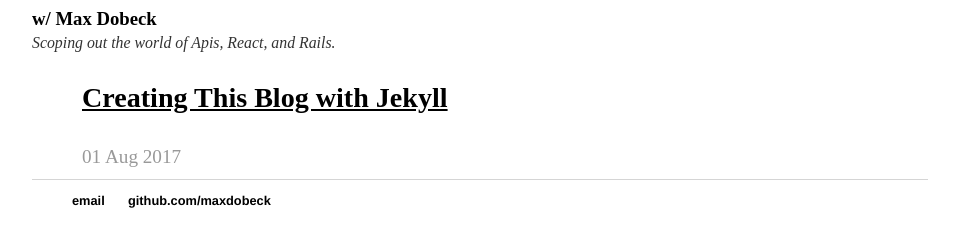
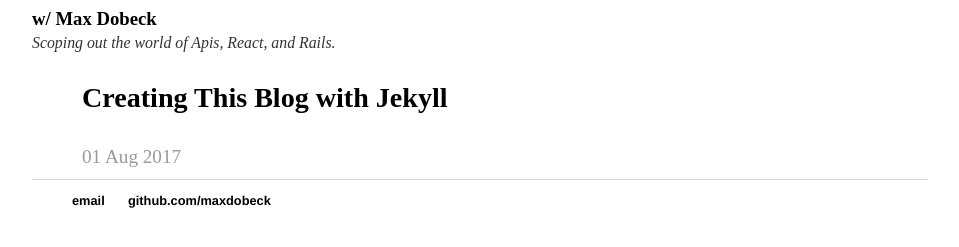
Before and after one commit to maxdobeck/maxdobeck.github.io, a Jekyll site: the page built from index.html, in a window 1280 px wide. Shown: the part 157-404 px from the top of the page, without its empty margins (160-1119 px from the left). Built offline with Jekyll 4.4.1, drawn with Linux system fonts in a browser that asks for light colours; the list of posts is cut into pages by our own code.

Commit message:
Modified it slightly to display the graying out better.

```diff
--- a/css/main.css
+++ b/css/main.css
@@ -25,13 +25,13 @@
 a:visited {
     color:black;
 }
-.postTitle a {
+a.postTitle {
     color: black;
-    text-decoration: underline;
+    text-decoration: none;
 }
 a.postTitle:visited {
     color:#999;
-    text-decoration: underline;
+    text-decoration: none;
 }
 h1 {
     font-size: 3em;
```
